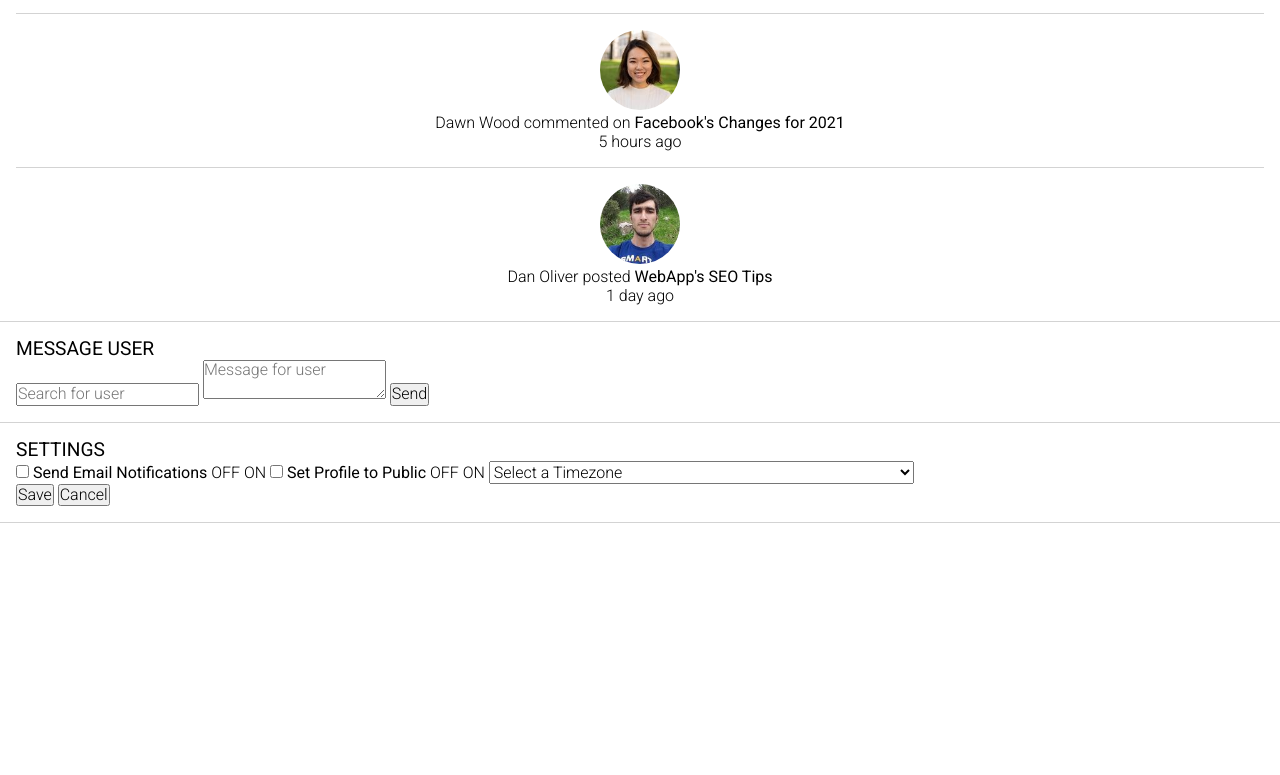
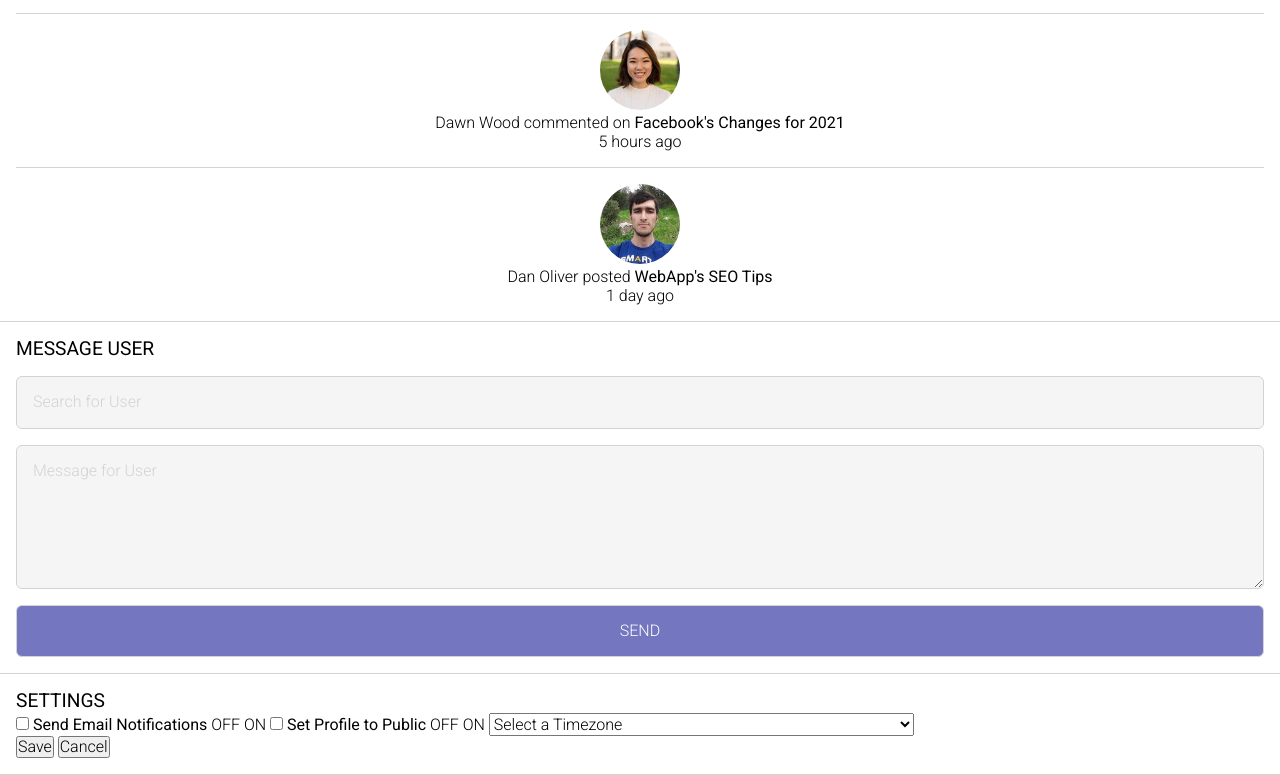
Before and after one commit to Stelchic/webapp-dashboard, a plain HTML site: page index.html in a window 1280 px wide. Shown: the part 2479-3254 px from the top of the page. Before the commit the page ends 3002 px from the top, so only its background shows below. Drawn offline with nearby package versions, Linux system fonts and the light colour scheme.

Commit message:
message user css

```diff
--- a/index.html
+++ b/index.html
@@ -186,9 +186,9 @@
             </section>
             <section class="message-user">
                 <h3>Message User</h3>
-                <form>
-                    <input type="text" placeholder="Search for user" class="form-field" id="userField">
-                    <textarea placeholder="Message for user" class="form-area" id="messageField"></textarea>
+                <form class="message-user-form">
+                    <input type="text" placeholder="Search for User" class="form-field" id="userField">
+                    <textarea placeholder="Message for User" class="form-area" id="messageField" rows="6"></textarea>
                     <button class="button" id="sendMessage">Send</button>
                 </form>
             </section>
--- a/scss/components/_index.scss
+++ b/scss/components/_index.scss
@@ -1 +1 @@
-@import 'header', 'nav', 'pages', 'alerts', 'graphs', 'social-stats', 'new-members', 'recent-activity';
+@import 'header', 'nav', 'pages', 'alerts', 'graphs', 'social-stats', 'new-members', 'recent-activity', 'message-user', 'settings';
--- /dev/null
+++ b/scss/components/_message-user.scss
@@ -0,0 +1,27 @@
+.message-user-form {
+    display: flex;
+    flex-direction: column;
+    margin-top: 1rem;
+}
+.message-user-form input,
+.message-user-form textarea {
+    margin-bottom: 1rem;
+    background: #F5F5F5;
+}
+.message-user-form input::placeholder,
+.message-user-form textarea::placeholder {
+    color: lightgray;
+}
+.message-user-form input,
+.message-user-form textarea,
+.message-user-form button {
+    padding: 1rem;
+    border-radius: 6px;
+    outline: 0;
+    border: 1px solid lightgray;
+}
+.message-user-form button {
+    background: #7477BF;
+    color: white;
+    text-transform: uppercase;
+}
```
Also changed, not shown: css/styles.css, scss/components/_settings.scss (added), 1 other file.
